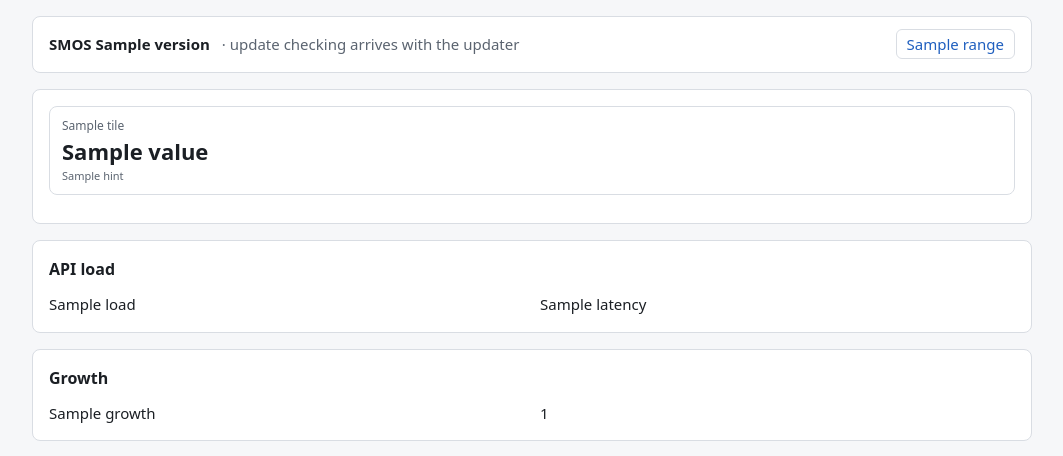
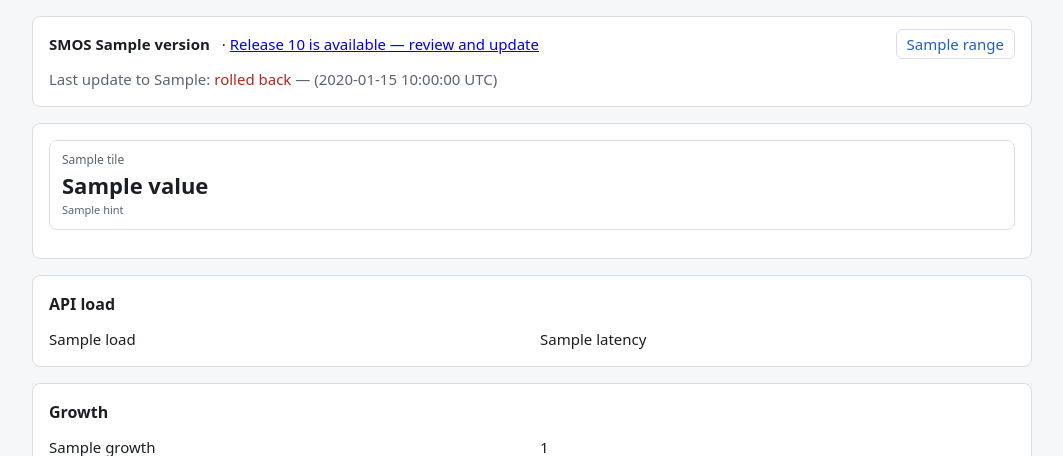
Before and after one commit to Witchd0ct0r/Semantic_Memory_Operating_System_SMOS, a FastAPI app: template smos/admin/templates/dashboard.html in a window 1280 px wide. Shown: the part 56-512 px from the top of the page, without its empty margins (108-1171 px from the left). Run offline with FastAPI, Linux system fonts and the light colour scheme; the template is opened without the code that fills it: most values are stand-ins (such as "Sample title", 1, 10 or a date in 2020); parts of the project's set-up code (start-up, migrations or seed data) failed here and were passed over.

Commit message:
feat(update): dashboard banner and admin update page
Co-Authored-By: Claude Sonnet 5.5 <noreply@anthropic.com>

```diff
--- a/smos/admin/dashboard_view.py
+++ b/smos/admin/dashboard_view.py
@@ -6,6 +6,7 @@ from pathlib import Path
 from smos import __version__
 from smos.admin import dashboard_data as dd
 from smos.admin.charts import Series, format_bytes, line_chart
+from smos.update.service import describe as describe_update
 
 _BUCKET_LABELS = {60: "minute", 300: "5 minutes", 900: "15 minutes", 3600: "hour", 10800: "3 hours", 21600: "6 hours"}
 
@@ -85,6 +86,7 @@ def build_dashboard(app, range_key: str) -> dict:
         "range_key": range_key,
         "ranges": list(dd.RANGES),
         "version": __version__,
+        "update": describe_update(app),
         "tiles": tiles,
         "allocation": allocation,
         "charts": charts,
--- a/smos/admin/pages.py
+++ b/smos/admin/pages.py
@@ -9,13 +9,16 @@ from datetime import datetime
 from pathlib import Path
 
 from fastapi import APIRouter, Depends, FastAPI, HTTPException, Query, Request
-from fastapi.responses import HTMLResponse, RedirectResponse
+from fastapi.concurrency import run_in_threadpool
+from fastapi.responses import HTMLResponse, JSONResponse, RedirectResponse
 from fastapi.templating import Jinja2Templates
 
 from smos.admin import accounts, invitations, tokens, usage
 from smos.admin.dashboard_data import parse_range
 from smos.admin.dashboard_view import build_dashboard
 from smos.admin.tokens import SCOPES
+from smos.update.apply import ApplyRefused
+from smos.update.service import describe as describe_update
 
 templates = Jinja2Templates(directory=str(Path(__file__).parent / "templates"))
 
@@ -204,6 +207,48 @@ def register_admin(app: FastAPI) -> APIRouter:
         context = build_dashboard(request.app, parse_range(range_))
         return _page(request, "dashboard.html", admin=request.session.get("admin"), **context)
 
+    # ------------------------------------------------------------ updates
+    def _update_page(request: Request, status: int = 200, applying: bool = False, error: str | None = None):
+        return _page(request, "update.html", status=status, admin=request.session.get("admin"),
+                     update=describe_update(request.app), applying=applying, error=error)
+
+    @router.get("/admin/update", response_class=HTMLResponse)
+    def update_page(request: Request, applying: int = 0, _admin: str = Depends(admin_required)):
+        return _update_page(request, applying=bool(applying))
+
+    @router.get("/admin/update/status")
+    def update_status(request: Request, _admin: str = Depends(admin_required)):
+        info = describe_update(request.app)
+        return JSONResponse({"state": info["state"], "updater_state": info["updater_state"],
+                             "version": info["running"], "last_result": info["last_result"]},
+                            headers=_NO_STORE)
+
+    @router.post("/admin/update/check")
+    async def update_check(request: Request, _admin: str = Depends(admin_required)):
+        form = await request.form()
+        _check_csrf(request, str(form.get("csrf", "")))
+        service = getattr(request.app.state, "update", None)
+        if service is not None and service.checker is not None:
+            await run_in_threadpool(service.checker.check, True)
+        return RedirectResponse("/admin/dashboard", status_code=303)
+
+    @router.post("/admin/update/apply")
+    async def update_apply(request: Request, admin: str = Depends(admin_required)):
+        form = await request.form()
+        _check_csrf(request, str(form.get("csrf", "")))
+        service = getattr(request.app.state, "update", None)
+        if service is None or service.updater is None:
+            reason = service.disabled_reason if service is not None else None
+            return _update_page(request, status=409, error=reason or "Updates are not available.")
+        version = str(form.get("version", "")).strip()
+        if not version:
+            return _update_page(request, status=409, error="No release was named; review the update and confirm again.")
+        try:
+            await run_in_threadpool(service.updater.begin, admin, version)
+        except ApplyRefused as err:
+            return _update_page(request, status=409, error=str(err))
+        return RedirectResponse("/admin/update?applying=1", status_code=303)
+
     @router.get("/admin")
     async def admin_root(_admin: str = Depends(admin_required)):
         return RedirectResponse("/admin/dashboard", status_code=303)
--- a/smos/admin/templates/dashboard.html
+++ b/smos/admin/templates/dashboard.html
@@ -4,11 +4,29 @@
 {% block content %}
 <section class="banner">
   <strong>SMOS {{ version }}</strong>
-  <span class="muted">&middot; update checking arrives with the updater</span>
+  <span class="update-state" data-update-state="{{ update.state }}">
+  {% if update.state == "available" %}&middot; <a href="/admin/update">Release {{ update.release_version }} is available &mdash; review and update</a>
+  {% elif update.state == "needs_rebuild" %}&middot; <span class="error">Release {{ update.release_version }} needs a rebuilt image</span>
+    <span class="muted">({% for f in update.rebuild_files %}{{ f }}{% if not loop.last %}, {% endif %}{% endfor %}; see the install guide)</span>
+  {% elif update.state == "up_to_date" %}<span class="muted">&middot; SMOS is up to date</span>
+  {% elif update.state == "check_failed" %}<span class="error">&middot; Update check failed: {{ update.error }}</span>
+  {% elif update.enabled %}<span class="muted">&middot; Updates: not checked yet</span>
+  {% else %}<span class="muted">&middot; {{ update.reason }}</span>{% endif %}
+  </span>
+  {% if update.enabled %}
+  <form class="inline" method="post" action="/admin/update/check"><input type="hidden" name="csrf" value="{{ csrf }}"><button type="submit">Check now</button></form>
+  {% endif %}
   <span class="spacer"></span>
   <nav class="ranges" aria-label="Time range">
     {% for r in ranges %}<a class="range{% if r == range_key %} active{% endif %}" href="/admin/dashboard?range={{ r }}">{{ r }}</a>{% endfor %}
   </nav>
+  {% if update.last_result %}
+  <div class="muted" style="flex-basis:100%" data-last-update>
+    Last update to {{ update.last_result.to_version }}:
+    {% if update.last_result.ok %}applied{% else %}<span class="error">rolled back</span> &mdash; {{ update.last_result.error }}{% endif %}
+    ({{ (update.last_result.finished_at|shorttime) }} UTC)
+  </div>
+  {% endif %}
 </section>
 
 <section>
```
Also changed, not shown: smos/admin/templates/update.html (added, +80 -0 lines), tests/test_update_pages.py (added, +224 -0 lines).
